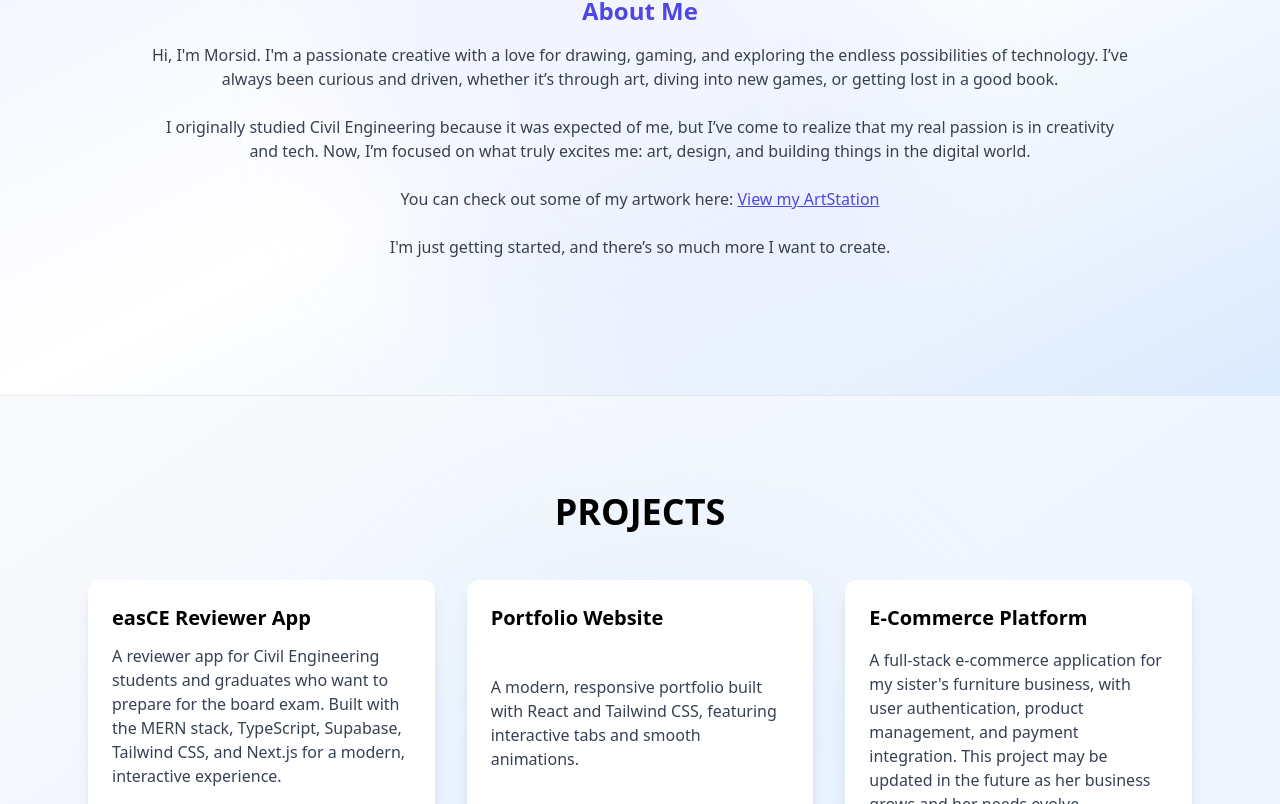
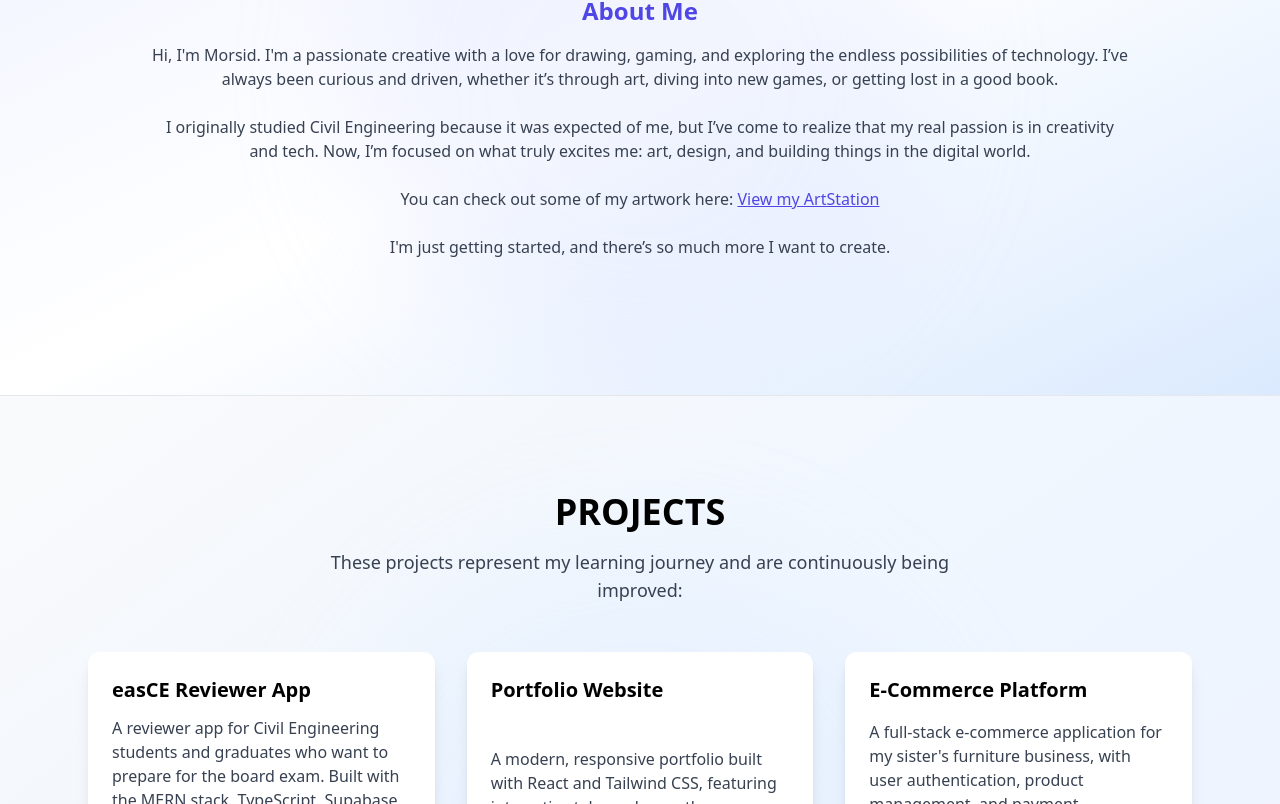
Before and after one commit to muhh123/myportfolio, a React (Create React App) app: page / in a window 1280 px wide. Shown: the part 1034-1838 px from the top of the page. Built offline with nearby package versions, Linux system fonts and the light colour scheme; no server answers.

Commit message:
add some feature in proj section

```diff
--- a/src/App.js
+++ b/src/App.js
@@ -273,7 +273,8 @@ function App() {
         {/* Radial glow background */}
         <div className="absolute left-1/2 top-1/2 -translate-x-1/2 -translate-y-1/2 w-[40rem] h-[40rem] bg-blue-200 opacity-15 rounded-full blur-3xl z-0 pointer-events-none"></div>
         <div className="max-w-6xl mx-auto px-6 relative z-10">
-          <h2 className="text-4xl font-bold mb-12 text-black text-center uppercase">Projects</h2>
+          <h2 className="text-4xl font-bold mb-4 text-black text-center uppercase">Projects</h2>
+          <p className="text-lg text-gray-700 mb-12 text-center max-w-2xl mx-auto">These projects represent my learning journey and are continuously being improved:</p>
           <div className="grid md:grid-cols-2 lg:grid-cols-3 gap-8">
             {/* easCE Reviewer App Project Card */}
             <div className="bg-white rounded-xl shadow-lg p-6 flex flex-col justify-between h-full hover:shadow-2xl transition-all duration-300 hover:scale-105">
```
Also changed, not shown: 1 other file (tests, documents, lock files or other folders).
